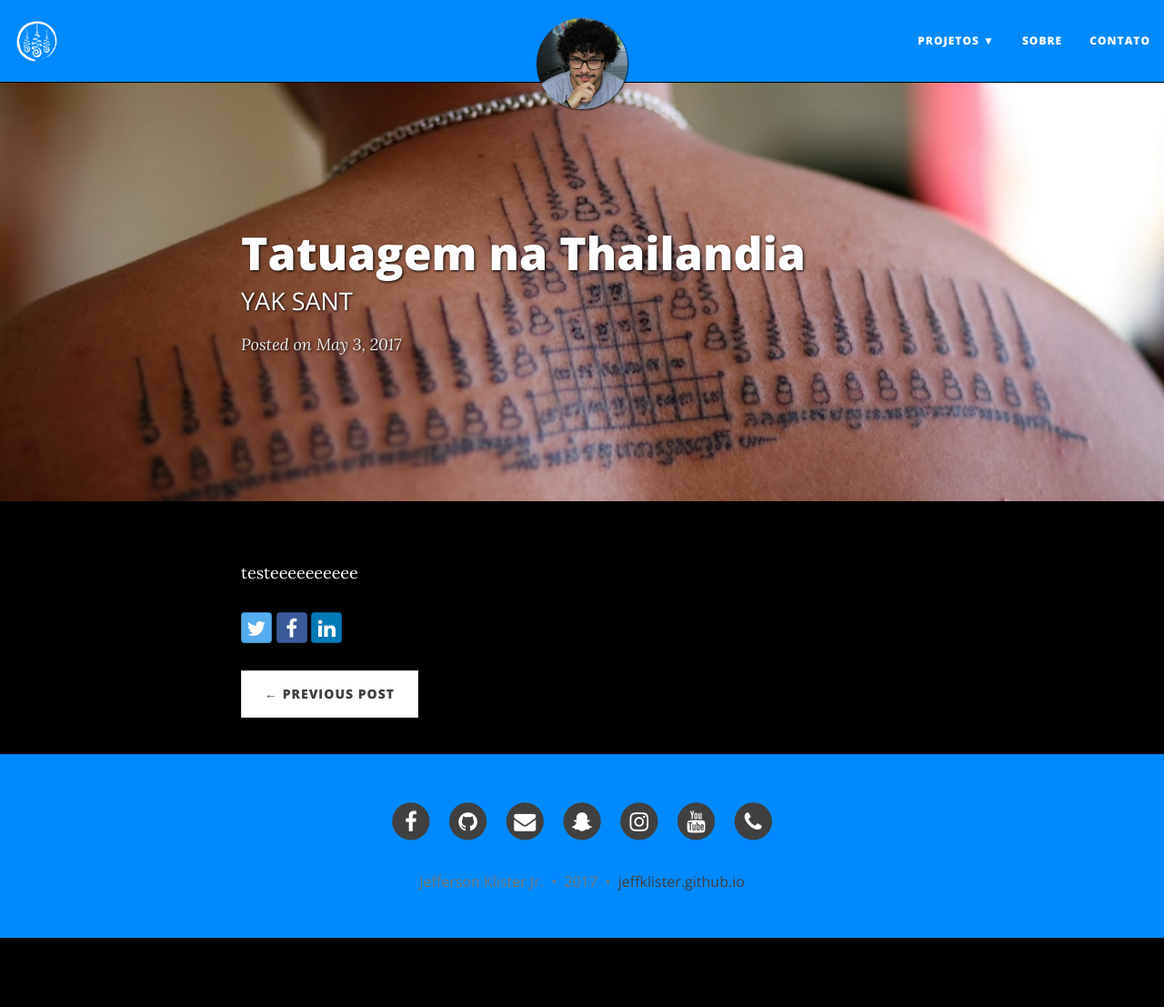
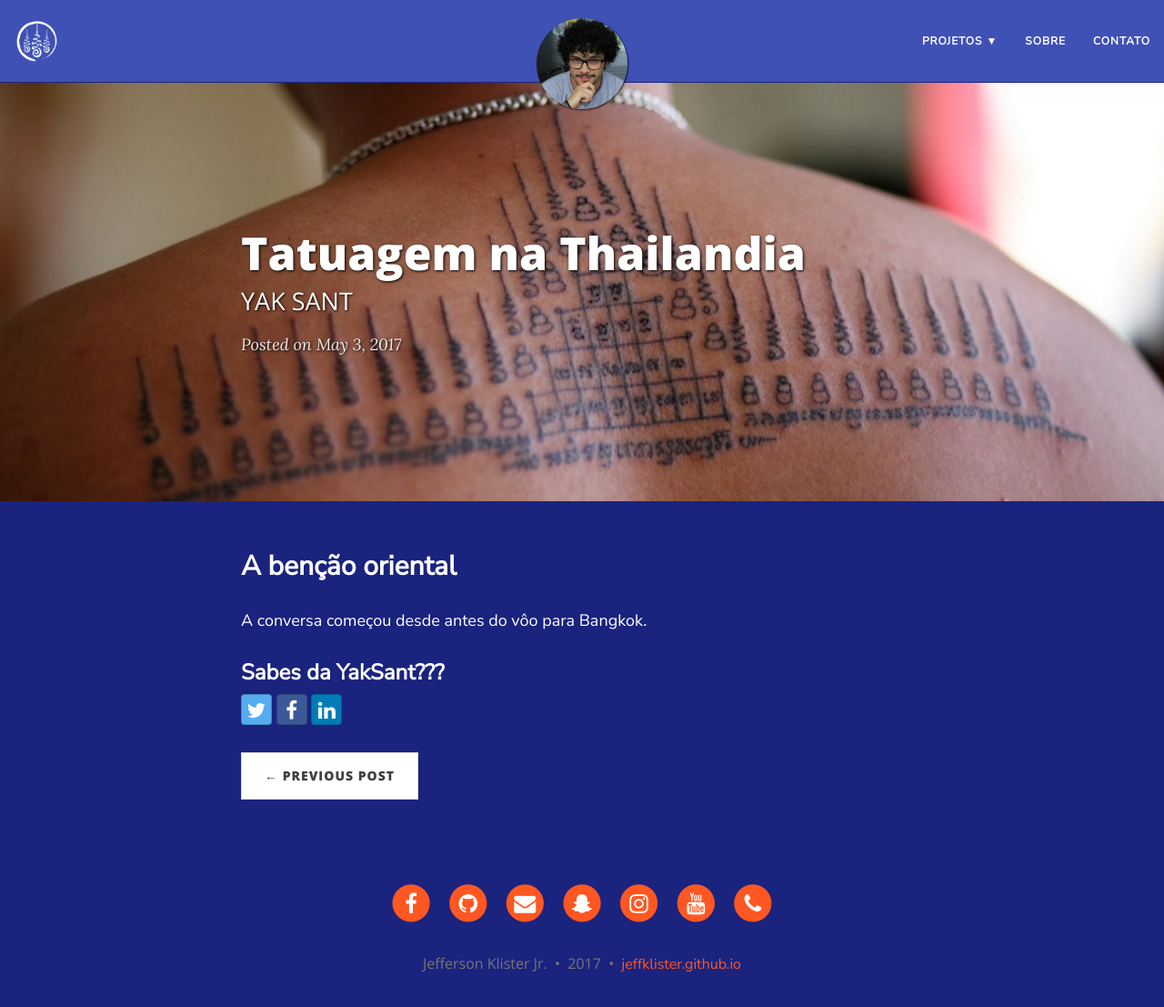
Before and after one commit to jeffklister/jeffklister.github.io, a Jekyll site: the page built from _posts/2017-05-04-yaksant.md, in a window 1280 px wide and 1122 px high. Shown: the top 1107 px of the window at 91% size. Built offline with Jekyll 4.4.1, drawn with Linux system fonts in a browser that asks for light colours; nearby versions of some CDN libraries; some web fonts are replaced.

Commit message:
cor e fonte

```diff
--- a/_includes/head.html
+++ b/_includes/head.html
@@ -2,6 +2,8 @@
   <meta charset="utf-8" />
   <meta http-equiv="X-UA-Compatible" content="IE=edge">
   <meta name="viewport" content="width=device-width, initial-scale=1.0, maximum-scale=1.0">
+
+  <link href="https://fonts.googleapis.com/css?family=Athiti|Nunito+Sans|Rasa" rel="stylesheet">
 
   <title>{% if page.use-site-title %}{{ site.title }} {{ site.title-separator }} {{ site.description }}{% elsif page.title %}{{ page.title }}{% else %}{{ site.title }}{% endif %}</title>
 
--- a/_posts/2017-05-04-yaksant.md
+++ b/_posts/2017-05-04-yaksant.md
@@ -5,4 +5,9 @@ subtitle: YAK SANT
 date: 2017/05/04T00:00:00.000+00:00
 bigimg: "/img/yaksant2.jpg"
 ---
-testeeeeeeeeee
+
+## A benção oriental
+
+A conversa começou desde antes do vôo para Bangkok.
+
+### Sabes da YakSant???
--- a/css/estilo.css
+++ b/css/estilo.css
@@ -1,3 +1,14 @@
+html {
+    font-family: 'Athiti', sans-serif;
+}
+
+}
+h1 {
+    font-family: 'Athiti', sans-serif;
+}
+h2, h3, h4, a, p, ul, li {
+    font-family: 'Nunito Sans', sans-serif;
+}
 .intro-header .page-heading h1 {
     color: white;
 }
@@ -12,44 +23,50 @@
     border:none;
 }
 #timeline {
-    background-color: #008AFF;
+    background-color: #3F51B5;
     color: white;
 }
 #sobre .about{
     text-align: left;
 }
 .navbar-custom  {
-    background: #008AFF;
+    background: #3F51B5;
 }
 .navbar-custom .navbar-brand, .navbar-custom .nav li a {
     font-weight: 800;
     color: #fff;
 }
 body {
-    background: #000;
+    background: #1A237E;
     color: white;
+}
+body a {
+    color: #FF5722;
 }
 .intro-header .page-heading h1 {
     font-size: 36px;
 }
 .post-title {
+    color: #FF5722;
+}
+.post-entry {
     color: white;
 }
-.post-entry {
-    color: #807C60;
+.post-preview a{
+    color: #FF5722;
 }
 @media only screen and (min-width: 768px)
 .navbar-custom .nav .navlinks-container .navlinks-children a {
     padding-left: 10px;
 }
 .navbar-custom .nav .navlinks-container .navlinks-children a {
-    background: #008AFF;
+    background: #3F51B5;
 }
 .navbar-default .navbar-collapse, .navbar-default .navbar-form{
-    border-color: #008AFF;
+    border-color: #3F51B5;
 }
 footer {
-    background: #008AFF;
+    background: #1A237E;
     border-style: none;
     color: white;
     margin-top: 0;
```
Also changed, not shown: 8 other files.
